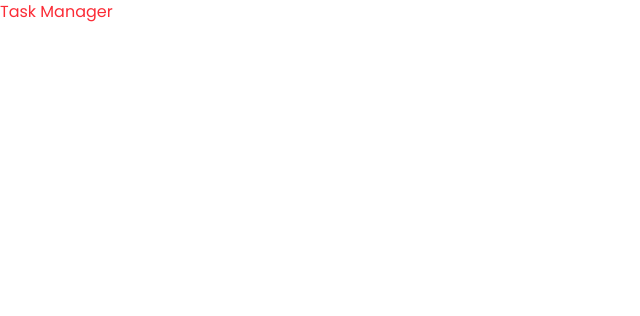
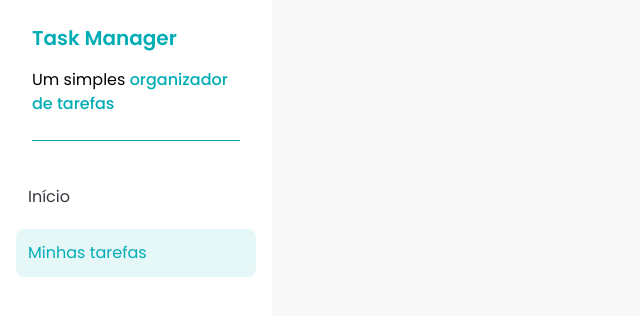
Before and after one commit to deniswmonteiro/task-manager, a React (Vite) app: page / in a window 1280 px wide. Shown: the top 316 px of the page, without its empty margins (0-640 px from the left). Built offline with nearby package versions, Linux system fonts and the light colour scheme.

Commit message:
feat: adicionando os componentes Sidebar e SidebarButton

```diff
--- a/src/App.jsx
+++ b/src/App.jsx
@@ -1,7 +1,9 @@
+import Sidebar from "./components/Sidebar";
+
 function App() {
   return (
     <>
-      <h1 className="text-red-500">Task Manager</h1>
+      <Sidebar />
     </>
   );
 }
--- /dev/null
+++ b/src/components/Sidebar.jsx
@@ -0,0 +1,29 @@
+import SidebarButton from "./SidebarButton";
+
+const Sidebar = () => {
+  return (
+    <aside className="h-screen w-68 bg-white">
+      <div className="space-y-4 px-8 py-6 after:mt-6 after:block after:h-px after:w-full after:bg-[#00adb5]">
+        <h1 className="text-xl font-semibold text-[#00adb5]">
+          <a href="/">Task Manager</a>
+        </h1>
+        <p>
+          Um simples{" "}
+          <span className="font-medium text-[#00adb5]">
+            organizador de tarefas
+          </span>
+        </p>
+      </div>
+      <div className="px-4 py-2">
+        <nav>
+          <ul className="grid gap-2">
+            <SidebarButton>Início</SidebarButton>
+            <SidebarButton variant="active">Minhas tarefas</SidebarButton>
+          </ul>
+        </nav>
+      </div>
+    </aside>
+  );
+};
+
+export default Sidebar;
--- /dev/null
+++ b/src/components/SidebarButton.jsx
@@ -0,0 +1,22 @@
+const SidebarButton = ({ children, variant = "inactive" }) => {
+  const getVariantClasses = () => {
+    if (variant === "active") {
+      return "rounded-lg bg-[#e6f7f8] text-[#00adb5] hover:bg-[#00adb5] hover:text-[#e6f7f8]";
+    } else {
+      return "text-[#35383e] hover:text-[#00adb5]";
+    }
+  };
+
+  return (
+    <li>
+      <a
+        href="/"
+        className={`block px-3 py-3 duration-300 hover:transition-all hover:duration-300 ${getVariantClasses()}`}
+      >
+        {children}
+      </a>
+    </li>
+  );
+};
+
+export default SidebarButton;
--- a/src/index.css
+++ b/src/index.css
@@ -127,6 +127,10 @@
     font-weight: 100;
     font-style: italic;
   }
+
+  body {
+    @apply bg-[#f8f8f8];
+  }
 }
 
 @theme {
```
Also changed, not shown: 1 other file (tests, documents, lock files or other folders).
